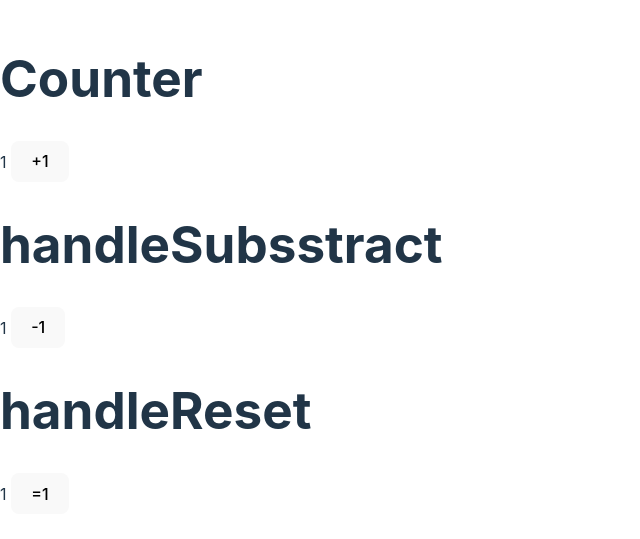
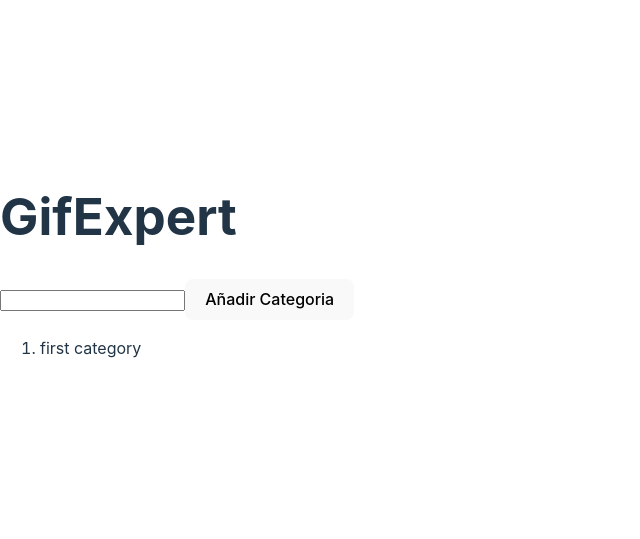
Before and after one commit to Stevenjr1028/01-Challengue, a React (Vite) app in the folder FirstApp/: page / in a window 1280 px wide. Shown: the part 135-674 px from the top of the page, without its empty margins (0-640 px from the left). Built offline with nearby package versions, Linux system fonts and the light colour scheme.

Commit message:
Challenge04

```diff
--- /dev/null
+++ b/FirstApp/src/ComponentApp.jsx
@@ -0,0 +1,39 @@
+import { useState } from "react";
+
+export const GifExpertApp =()=>{
+
+    const [categories, setCategories]= useState(["first category"])
+    const [category, setCategory] = useState("")
+
+    const onAddCategory =()=>{
+        setCategories(list => [...list,category])
+        setCategory("")
+    }
+
+    const onSetCategory = (evt) => {
+        setCategory(evt.target.value)
+    }
+
+    return(
+
+        <>
+        <h1>GifExpert</h1>
+        <input type="text" value={category}
+        onChange={(event)=> onSetCategory(event)}></input>
+        <button onClick={() =>onAddCategory()}>Añadir Categoria</button>
+        <ol>
+            {
+                categories.map(
+                    (category, key)=>
+                    {
+                        return <li key= {key} > {category}</li>
+                    }
+
+                )
+            }
+        </ol>
+        </>
+
+    )
+
+}
--- a/FirstApp/src/main.jsx
+++ b/FirstApp/src/main.jsx
@@ -2,12 +2,13 @@
 import ReactDOM from 'react-dom/client'
 //import App from './App'
 import './index.css'
-import FirstApp from './FirstApp'
+//import FirstApp from './FirstApp'
+import { GifExpertApp } from './ComponentApp'
 
 ReactDOM.createRoot(document.getElementById('root')).render(
   <React.StrictMode>
 
-    <FirstApp value={1}/>
+    <GifExpertApp/>
 
   </React.StrictMode>,
 )
```
